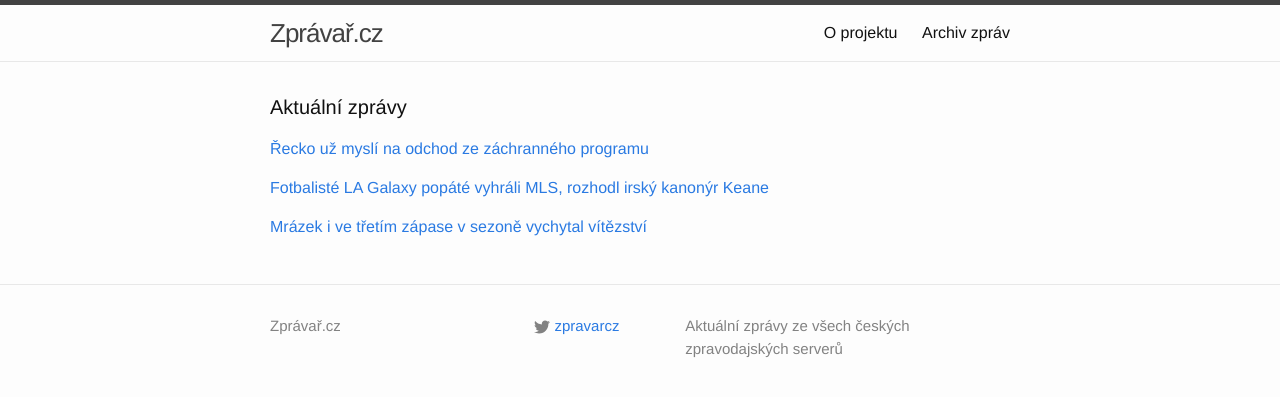
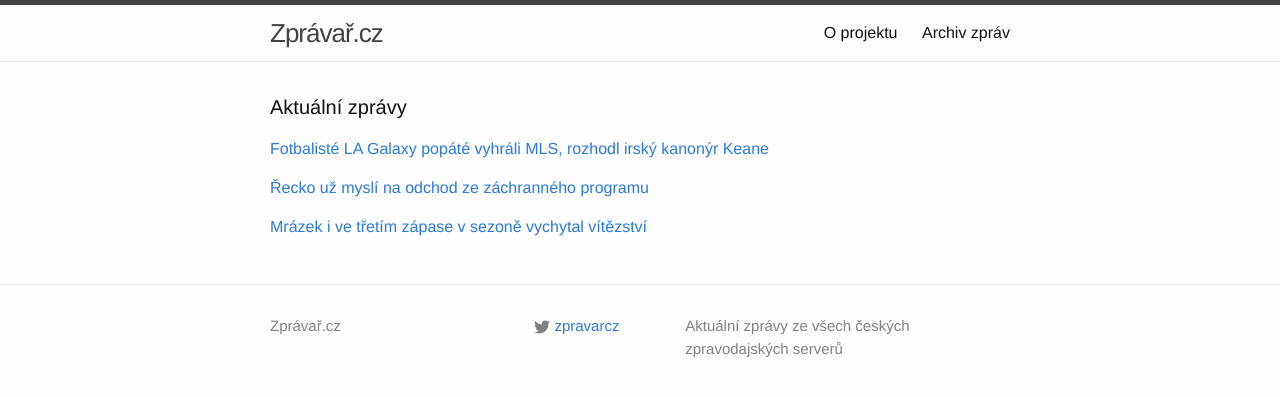
Before and after one commit to adliska/zpravar, a Jekyll site: the page built from index.html, in a window 1280 px wide. Shown: the top 397 px of the page. Built offline with Jekyll 4.4.1, drawn with Linux system fonts in a browser that asks for light colours.

Commit message:
zpravar news update

```diff
--- a/index.html
+++ b/index.html
@@ -5,19 +5,19 @@
 <div class="home">
     <h1 class="page-heading">Aktuální zprávy</h1>
 
-<p><a href="javascript:;" onclick="toggle_visibility('zpravy0')">Řecko už myslí na odchod ze záchranného programu</a></p>
+<p><a href="javascript:;" onclick="toggle_visibility('zpravy0')">Fotbalisté LA Galaxy popáté vyhráli MLS, rozhodl irský kanonýr Keane</a></p>
 <div id="zpravy0" style="display:none">
+<ul>
+<li><a href=http://fotbal.idnes.cz/fotbal-los-angeles-galaxy-mls-dju-/fot_zahranici.aspx?c=A141208_071504_fot_zahranici_rou>Fotbalisté LA Galaxy popáté vyhráli MLS, rozhodl irský kanonýr Keane - fotbal.idnes.cz</a></li>
+<li><a href=http://sport.aktualne.cz/los-angeles-galaxy-popate-vyhrali-mls-rozhodl-kanonyr-keane/r~0bc549b87e9b11e49e4b0025900fea04/>Los Angeles Galaxy popáté vyhráli MLS, rozhodl kanonýr Keane - sport.aktualne.cz</a></li>
+<li><a href=http://www.sportovninoviny.cz/zpravy/fotbaliste-la-galaxy-popate-vyhrali-mls-rozhodl-kanonyr-keane/1156226>Fotbalisté LA Galaxy popáté vyhráli MLS, rozhodl kanonýr Keane - www.sportovninoviny.cz</a></li>
+</ul>
+</div><p><a href="javascript:;" onclick="toggle_visibility('zpravy1')">Řecko už myslí na odchod ze záchranného programu</a></p>
+<div id="zpravy1" style="display:none">
 <ul>
 <li><a href=http://www.ceskatelevize.cz/ct24/ekonomika/294802-recko-uz-mysli-na-odchod-ze-zachranneho-programu/>Řecko už myslí na odchod ze záchranného programu - www.ceskatelevize.cz</a></li>
 <li><a href=http://www.ceskenoviny.cz/zpravy/zpravy/recky-parlament-schvalil-navrh-rozpoctu-na-pristi-rok/1156229>Řecký parlament schválil návrh rozpočtu na příští rok - www.ceskenoviny.cz</a></li>
 <li><a href=http://www.rozhlas.cz/_zprava/recko-pripousti-ze-se-mu-nepodari-vcas-ukoncit-svuj-zachranny-program--1429532>Řecko připouští, že se mu nepodaří včas ukončit svůj záchranný program - www.rozhlas.cz</a></li>
-</ul>
-</div><p><a href="javascript:;" onclick="toggle_visibility('zpravy1')">Fotbalisté LA Galaxy popáté vyhráli MLS, rozhodl irský kanonýr Keane</a></p>
-<div id="zpravy1" style="display:none">
-<ul>
-<li><a href=http://fotbal.idnes.cz/fotbal-los-angeles-galaxy-mls-dju-/fot_zahranici.aspx?c=A141208_071504_fot_zahranici_rou>Fotbalisté LA Galaxy popáté vyhráli MLS, rozhodl irský kanonýr Keane - fotbal.idnes.cz</a></li>
-<li><a href=http://sport.aktualne.cz/los-angeles-galaxy-popate-vyhrali-mls-rozhodl-kanonyr-keane/r~0bc549b87e9b11e49e4b0025900fea04/>Los Angeles Galaxy popáté vyhráli MLS, rozhodl kanonýr Keane - sport.aktualne.cz</a></li>
-<li><a href=http://www.sportovninoviny.cz/zpravy/fotbaliste-la-galaxy-popate-vyhrali-mls-rozhodl-kanonyr-keane/1156226>Fotbalisté LA Galaxy popáté vyhráli MLS, rozhodl kanonýr Keane - www.sportovninoviny.cz</a></li>
 </ul>
 </div><p><a href="javascript:;" onclick="toggle_visibility('zpravy2')">Mrázek i ve třetím zápase v sezoně vychytal vítězství</a></p>
 <div id="zpravy2" style="display:none">
```
